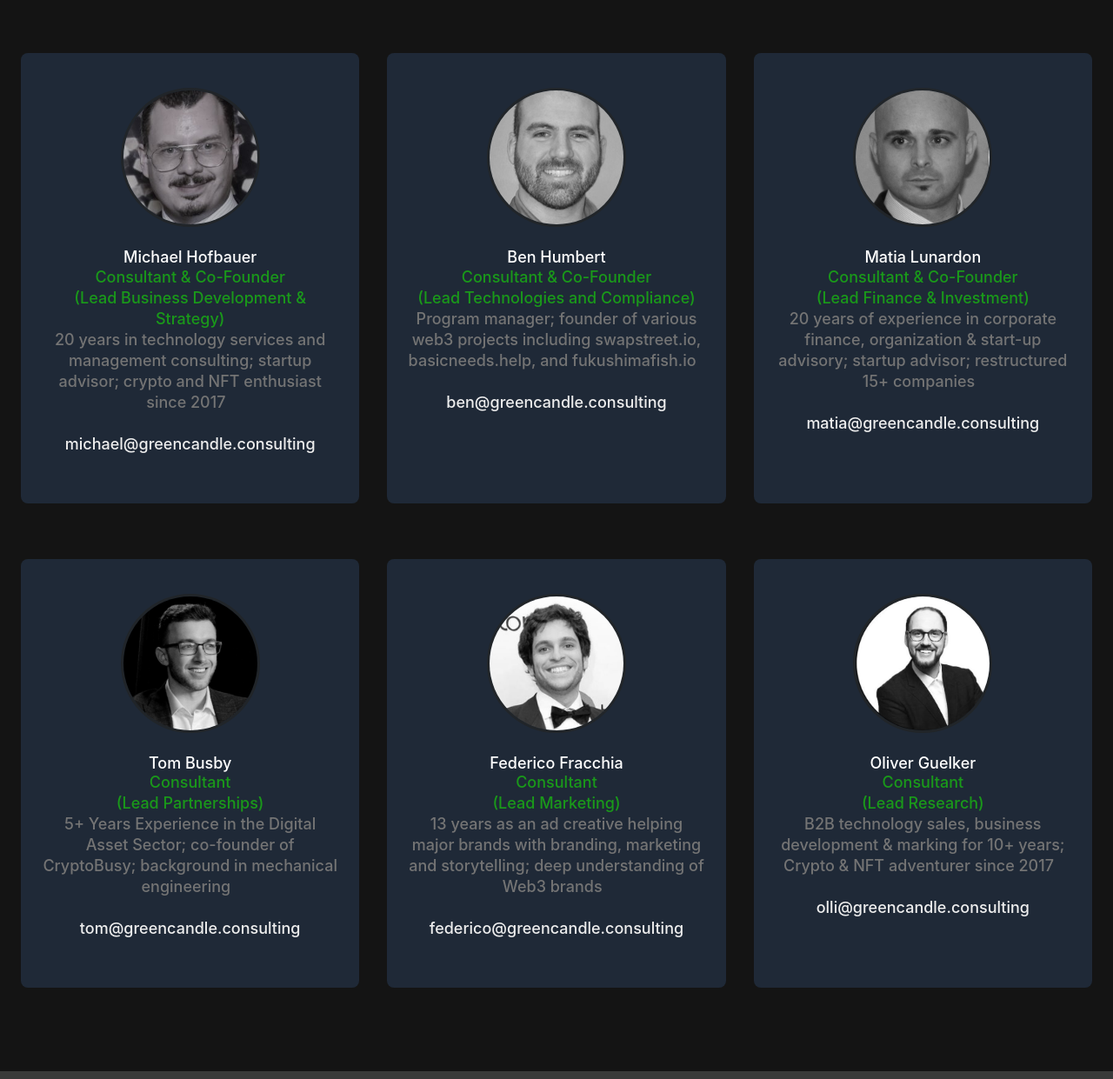
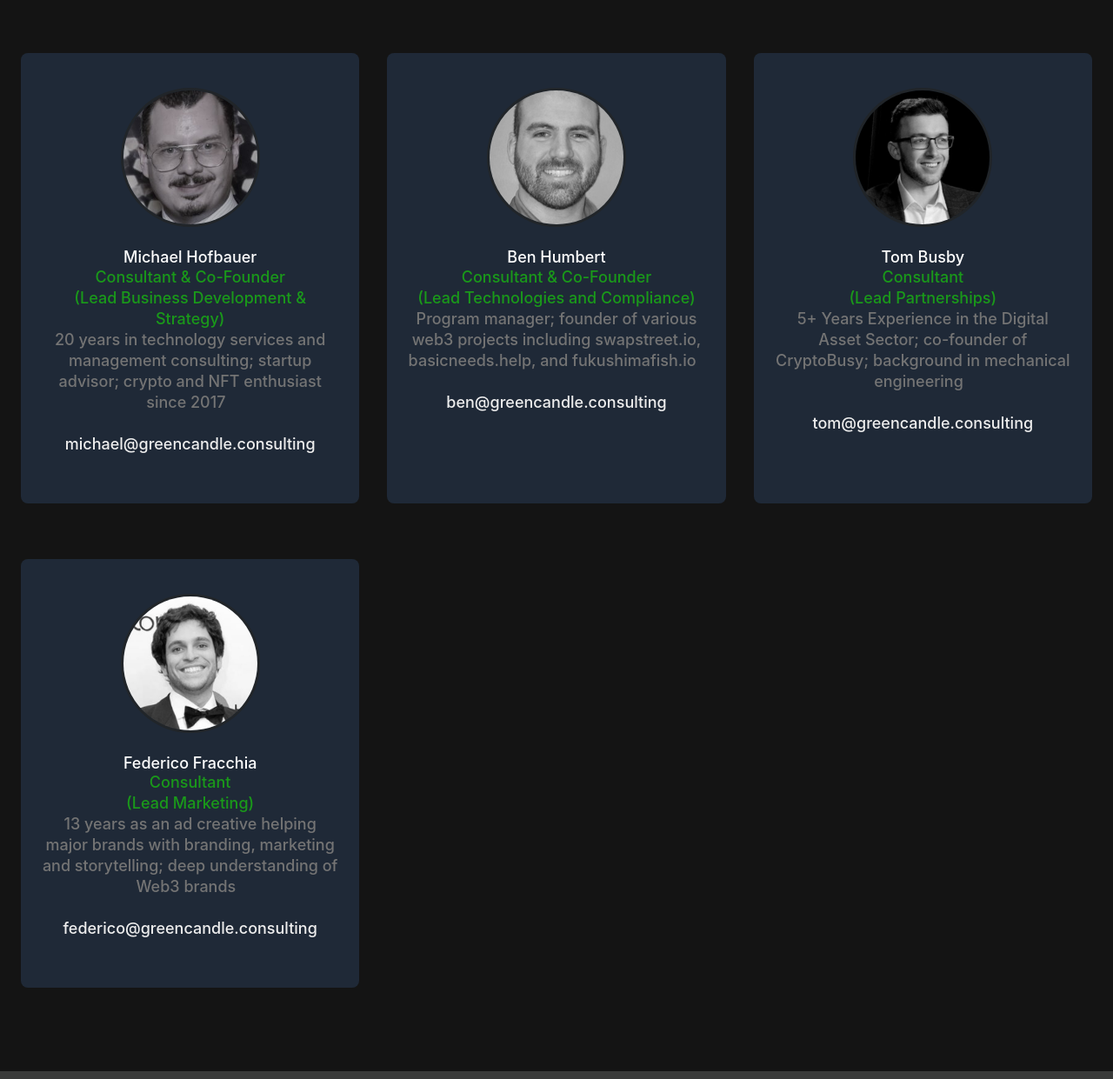
Before and after one commit to BLLCrypto/Green-Candle-Consulting, a plain HTML site: page index.html in a window 1280 px wide. Shown: the part 2119-3360 px from the top of the page at 87% size. Drawn offline with nearby package versions, Linux system fonts and the light colour scheme.

Commit message:
Update index.html
Removed Matias and Oli

```diff
--- a/index.html
+++ b/index.html
@@ -224,7 +224,7 @@
         </div>
 
 
-        <div class="team-grid__item">
+        <!--<div class="team-grid__item">
           <img src="./images/team/Matia.jpg" alt="Mattias" />
           <div class="team-grid__item-inner">
             <h3>Matia Lunardon</h3>
@@ -239,7 +239,7 @@
             <p3> <address>matia@greencandle.consulting</address></p3>
 
           </div>
-        </div>
+        </div>-->
 
         <div class="team-grid__item">
           <img src="./images/team/Tom Busby.JPG" alt="Tom" />
@@ -275,7 +275,7 @@
           </div>
         </div>
 
-        <div class="team-grid__item">
+        <!--<div class="team-grid__item">
           <img src="./images/team/Oliver Guelker.JPG" alt="Oli" />
           <div class="team-grid__item-inner">
             <h3>Oliver Guelker</h3>
@@ -289,7 +289,7 @@
 
             <p3> <address>olli@greencandle.consulting</address></p3>
 
-          </div>
+          </div>-->
         </div>
         <!--<div class="team-grid__item">
           <img src="./images/team/placeholder.jpeg" alt="Olli" />
```
